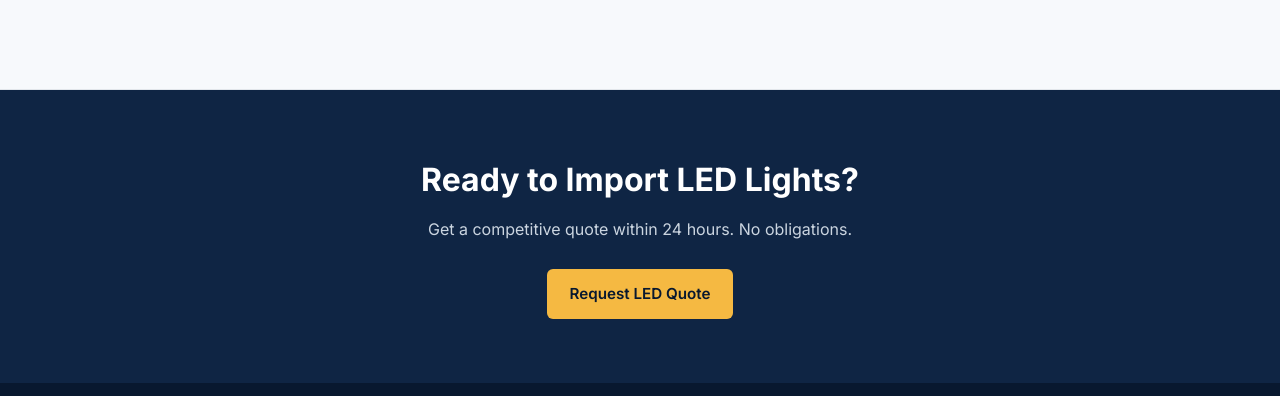
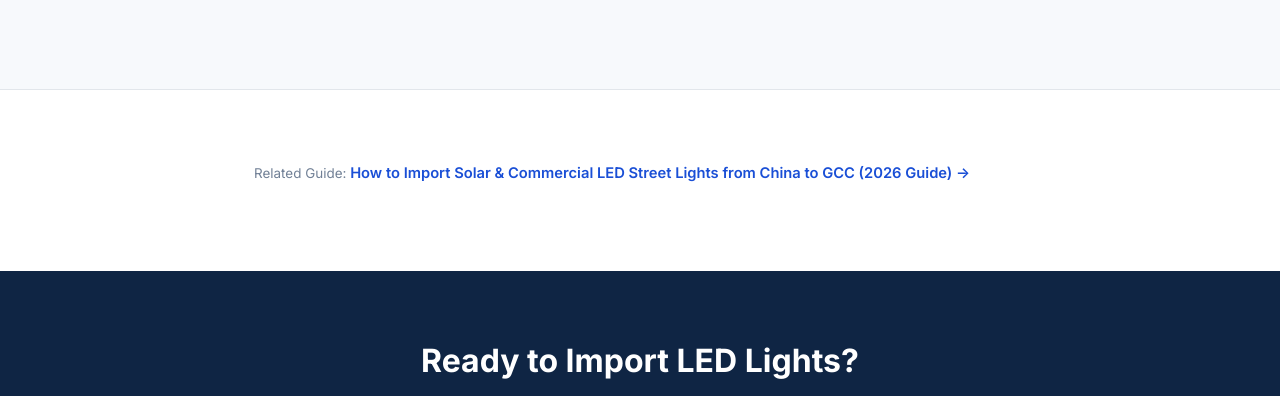
Before and after one commit to malfahad-1/malfahad-1.github.io, a plain HTML site: page public/led.html in a window 1280 px wide. Shown: the part 2101-2497 px from the top of the page. Drawn offline with Linux system fonts and the light colour scheme.

Commit message:
Add related guide section to led.html

```diff
--- a/public/led.html
+++ b/public/led.html
@@ -196,6 +196,12 @@
         </ol>
       </div>
     </section>
+    <!-- RELATED GUIDE -->
+    <section class="section">
+      <div class="container" style="max-width:820px;">
+        <p class="post-meta">Related Guide: <a class="learn" href="blog/import-solar-street-lights-china-gcc.html">How to Import Solar &amp; Commercial LED Street Lights from China to GCC (2026 Guide) →</a></p>
+      </div>
+    </section>
 
     <!-- CTA BAND -->
     <section class="cta-band">
```
